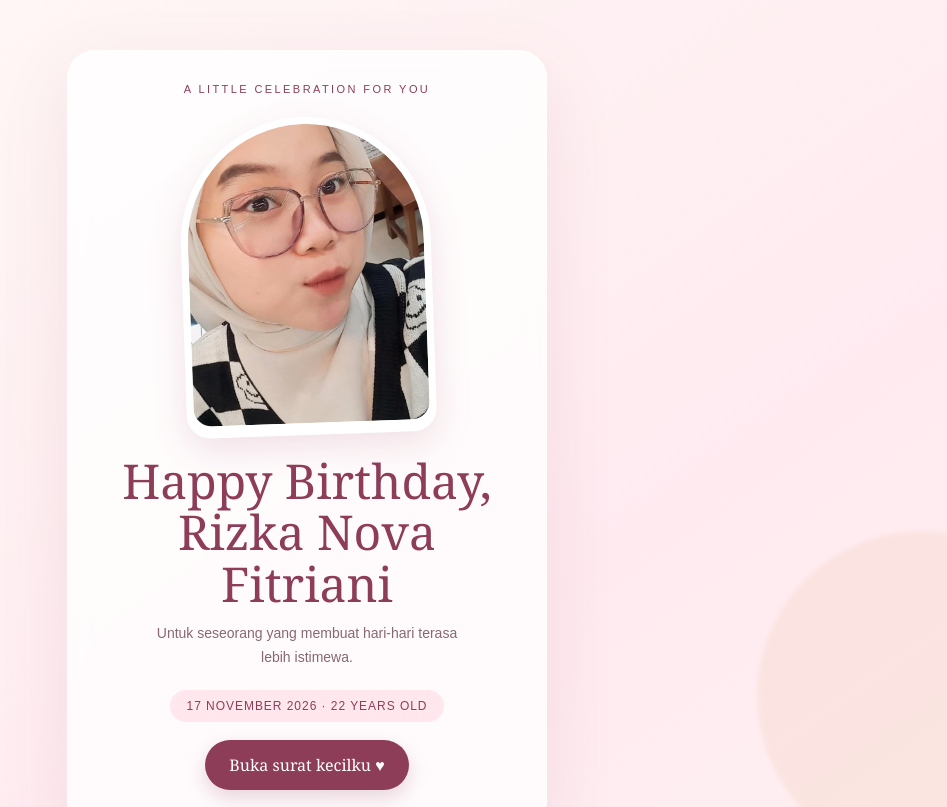
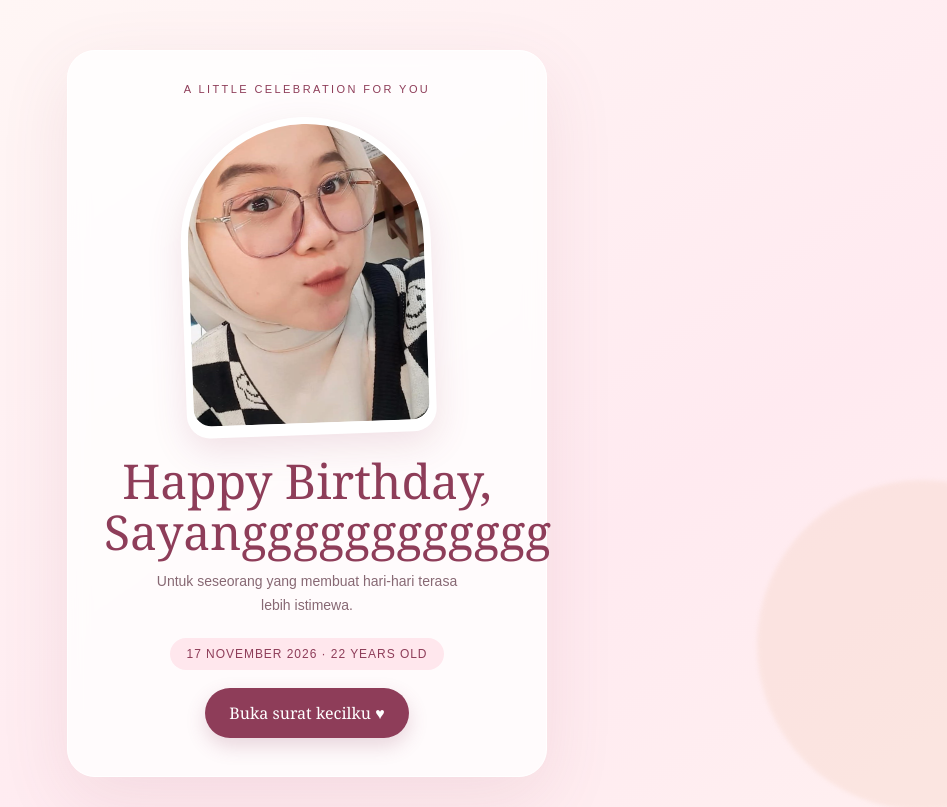
Before and after one commit to Rizki135196/birthday-ayang, a plain HTML site: page index.html in a window 1280 px wide. Shown: the top 807 px of the page, without its empty margins (333-1280 px from the left). Drawn offline with Linux system fonts and the light colour scheme.

Commit message:
Change birthday greeting name in index.html

```diff
--- a/index.html
+++ b/index.html
@@ -41,7 +41,7 @@ footer{text-align:center;padding:35px 15px 55px;font:12px Arial,sans-serif;color
     <div class="card reveal">
       <div class="eyebrow">A little celebration for you</div>
       <div class="photo-wrap"><img src="rizka.jpg" alt="Foto Rizka Nova Fitriani"></div>
-      <h1>Happy Birthday,<br>Rizka Nova Fitriani</h1>
+      <h1>Happy Birthday,<br>Sayangggggggggggg</h1>
       <p class="subtitle">Untuk seseorang yang membuat hari-hari terasa lebih istimewa.</p>
       <div class="date">17 NOVEMBER 2026 · 22 YEARS OLD</div><br>
       <button class="primary" onclick="openLetter()">Buka surat kecilku ♥</button>
```
